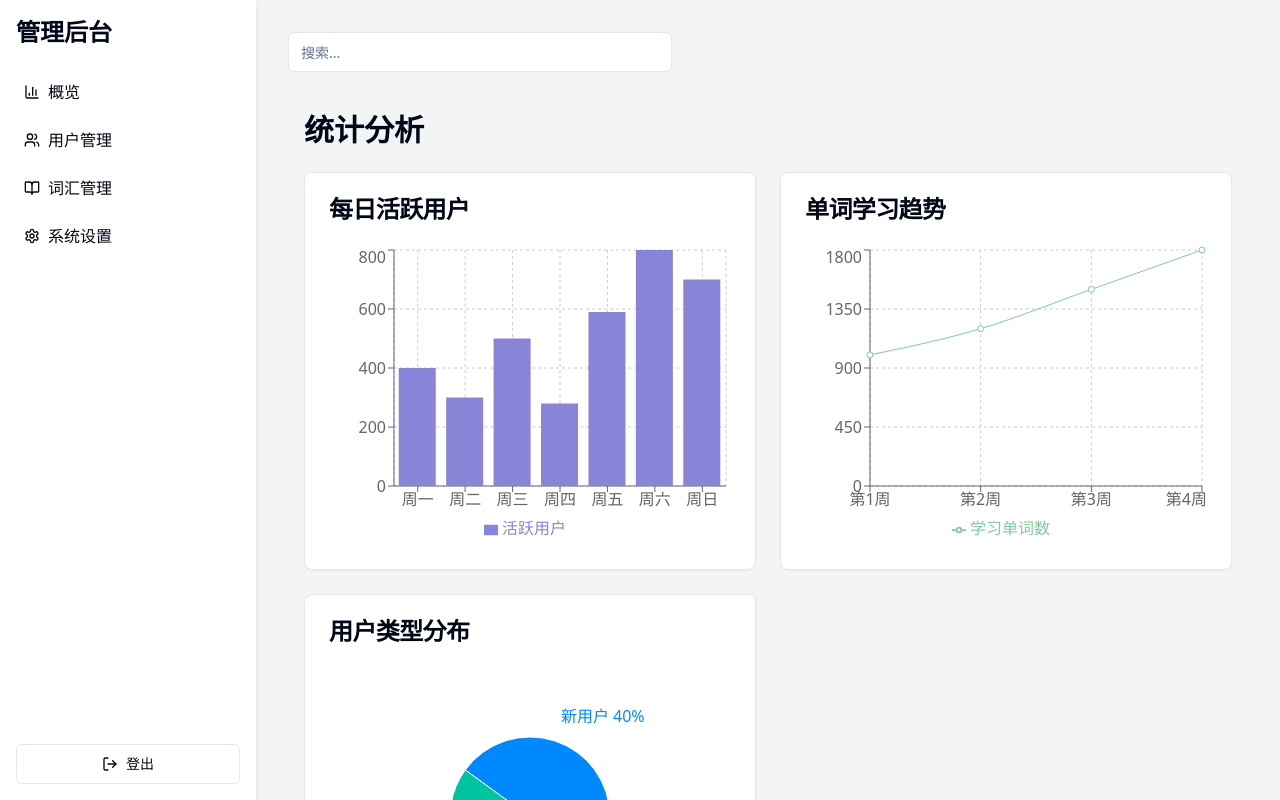
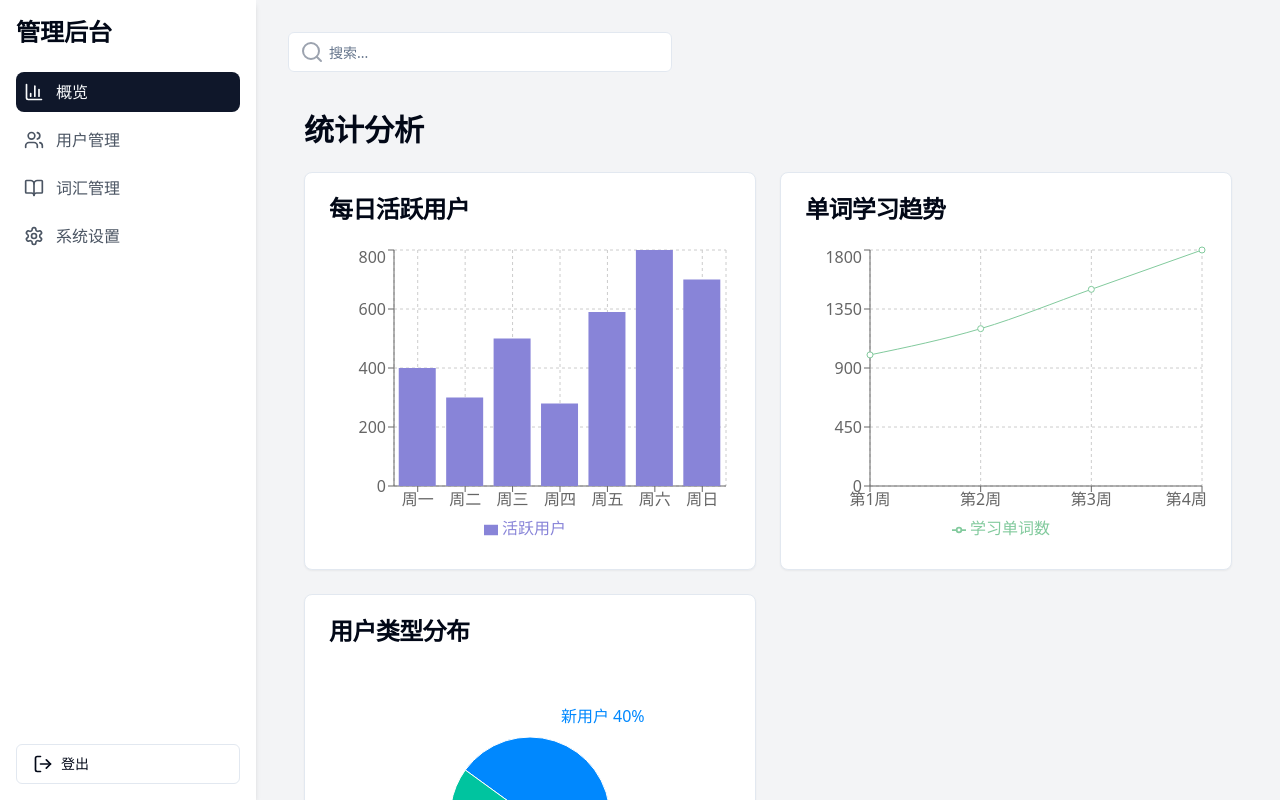
Before and after one commit to sohotv/wordwhiz-memory, a React (Vite) app: page /admin in a window 1280 px wide. Built offline with nearby package versions, Linux system fonts and the light colour scheme; sample sign-in values are in the browser's storage.

Commit message:
Improve Admin Sidebar Navigation
Enhance the admin sidebar navigation for better clarity and user experience. Implemented optimizations to ensure intuitive access to features and streamlined layout.
[skip gpt_engineer]

```diff
--- a/src/pages/AdminDashboard.jsx
+++ b/src/pages/AdminDashboard.jsx
@@ -1,9 +1,8 @@
 import React, { useState } from 'react';
-import { Outlet, Link, useNavigate } from 'react-router-dom';
-import { Card, CardContent, CardHeader, CardTitle } from "@/components/ui/card";
+import { Outlet, NavLink, useNavigate } from 'react-router-dom';
 import { Button } from "@/components/ui/button";
 import { Input } from "@/components/ui/input";
-import { Users, BookOpen, BarChart3, Settings, LogOut } from "lucide-react";
+import { Users, BookOpen, BarChart3, Settings, LogOut, Search } from "lucide-react";
 
 const AdminDashboard = () => {
   const navigate = useNavigate();
@@ -14,34 +13,41 @@ const AdminDashboard = () => {
     navigate('/login');
   };
 
+  const navItems = [
+    { to: "/admin", icon: <BarChart3 className="h-5 w-5" />, label: "概览" },
+    { to: "/admin/users", icon: <Users className="h-5 w-5" />, label: "用户管理" },
+    { to: "/admin/words", icon: <BookOpen className="h-5 w-5" />, label: "词汇管理" },
+    { to: "/admin/settings", icon: <Settings className="h-5 w-5" />, label: "系统设置" },
+  ];
+
   return (
     <div className="flex h-screen bg-gray-100">
       {/* Sidebar */}
-      <div className="w-64 bg-white shadow-md">
-        <div className="p-4">
+      <div className="w-64 bg-white shadow-md flex flex-col">
+        <div className="p-4 flex-grow">
           <h1 className="text-2xl font-bold mb-6">管理后台</h1>
           <nav className="space-y-2">
-            <Link to="/admin" className="flex items-center p-2 hover:bg-gray-200 rounded">
-              <BarChart3 className="mr-2 h-4 w-4" />
-              概览
-            </Link>
-            <Link to="/admin/users" className="flex items-center p-2 hover:bg-gray-200 rounded">
-              <Users className="mr-2 h-4 w-4" />
-              用户管理
-            </Link>
-            <Link to="/admin/words" className="flex items-center p-2 hover:bg-gray-200 rounded">
-              <BookOpen className="mr-2 h-4 w-4" />
-              词汇管理
-            </Link>
-            <Link to="/admin/settings" className="flex items-center p-2 hover:bg-gray-200 rounded">
-              <Settings className="mr-2 h-4 w-4" />
-              系统设置
-            </Link>
+            {navItems.map((item) => (
+              <NavLink
+                key={item.to}
+                to={item.to}
+                className={({ isActive }) =>
+                  `flex items-center p-2 rounded-lg transition-colors ${
+                    isActive
+                      ? 'bg-primary text-primary-foreground'
+                      : 'text-gray-600 hover:bg-gray-100'
+                  }`
+                }
+              >
+                {item.icon}
+                <span className="ml-3">{item.label}</span>
+              </NavLink>
+            ))}
           </nav>
         </div>
-        <div className="absolute bottom-0 p-4 w-64">
-          <Button variant="outline" className="w-full" onClick={handleLogout}>
-            <LogOut className="mr-2 h-4 w-4" />
+        <div className="p-4">
+          <Button variant="outline" className="w-full justify-start" onClick={handleLogout}>
+            <LogOut className="mr-2 h-5 w-5" />
             登出
           </Button>
         </div>
@@ -50,12 +56,13 @@ const AdminDashboard = () => {
       {/* Main content */}
       <div className="flex-1 overflow-auto">
         <div className="p-8">
-          <div className="mb-6">
+          <div className="mb-6 relative">
+            <Search className="absolute left-3 top-1/2 transform -translate-y-1/2 text-gray-400" />
             <Input
               placeholder="搜索..."
               value={searchTerm}
               onChange={(e) => setSearchTerm(e.target.value)}
-              className="max-w-sm"
+              className="pl-10 max-w-sm"
             />
           </div>
           <Outlet />
```
